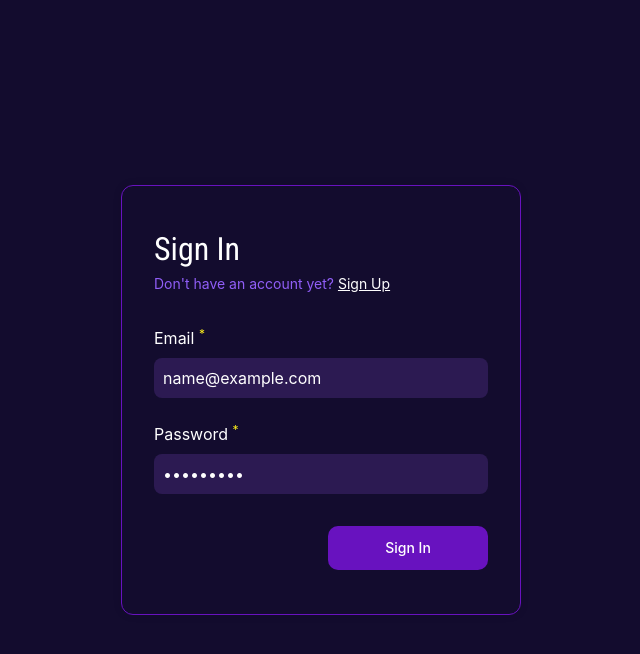
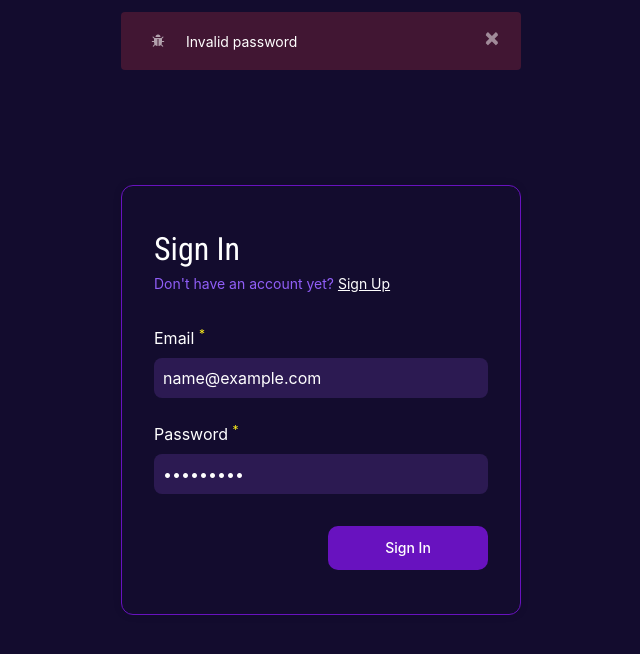
Before and after one commit to WeamAdel/TestsWebApp, a React (Create React App) app: page /sign-in in a window 1280 px wide. Both pictures are taken after typing "name@example.com", "Sample123" into the empty fields and a click on the button "Sign In". Shown: the top 654 px of the page, without its empty margins (319-959 px from the left). Built offline with nearby package versions, Linux system fonts and the light colour scheme; no server answers.

Commit message:
Auth: Sign In Authentication Errors

```diff
--- a/public/assets/styles/css/app.css
+++ b/public/assets/styles/css/app.css
@@ -12,7 +12,12 @@
   --violet-500A: #6c17a6;
   --purple-900: #6812bf;
   --yellow-900: #fff01a;
-  --danger: #e91e63;
+  --danger-900: #e91e63;
+  --danger-800: rgba(220, 56, 72, 0.23);
+  --danger-700: rgba(220, 56, 72, 0.16);
+  --success-900: #35dc6d;
+  --success-800: rgba(#35dc6d, 0.23);
+  --success-700: rgba(#35dc6d, 0.16);
   /* Fonts */
   --roboto: "Roboto", sans-serif;
   --robotoCondensed: "Roboto Condensed", sans-serif;
@@ -65,7 +70,7 @@ form .input {
   height: 40px;
 }
 form .input.invalid {
-  border-color: var(--danger);
+  border-color: var(--danger-900);
 }
 form .input:focus {
   box-shadow: 0 0 0 0.2rem #6812bf;
@@ -259,26 +264,48 @@ form .error-message::first-letter {
   color: white;
   margin: 0;
   padding: 16px;
-  background-color: var(--blue-800);
   border-radius: 12px;
   max-width: 300px;
   font-size: 14px;
-  position: fixed;
-  right: 32px;
-  transform: translateX(200%);
-  opacity: 0.8;
+  position: fixed !important;
+  top: 12px;
+  left: 50%;
+  z-index: 2;
+  transform: translateX(-50%);
   transition: all 0.25s ease-in-out;
-  z-index: 2;
+  display: flex;
+  align-items: center;
+  white-space: nowrap;
+}
+.toaster .close:hover {
+  color: white;
+}
+.toaster .icon {
+  width: 32px;
+  height: 32px;
+  font-size: 14px;
+  border-radius: 50%;
+  color: rgba(255, 255, 255, 0.6);
+  display: flex;
+  align-items: center;
+  justify-content: center;
+  margin-right: 12px;
 }
 .toaster.show {
   transform: none;
   opacity: 1;
 }
 .toaster.success {
-  border: 2px solid greenyellow;
+  background-color: var(--success-800) !important;
 }
-.toaster.success i {
-  color: greenyellow;
+.toaster.success icon {
+  background-color: var(--success-700);
+}
+.toaster.danger {
+  background-color: var(--danger-800) !important;
+}
+.toaster.danger icon {
+  background-color: var(--danger-700);
 }
 
 main.auth .container {
@@ -288,6 +315,9 @@ main.auth .container {
   justify-content: center;
   padding-top: 32px;
   padding-bottom: 32px;
+}
+main.auth .toaster {
+  min-width: min(100%, 400px);
 }
 main.auth h1 {
   font-size: 32px;
--- a/public/assets/styles/scss/components/_forms.scss
+++ b/public/assets/styles/scss/components/_forms.scss
@@ -22,7 +22,7 @@ form {
     border-color: transparent;
     height: 40px;
     &.invalid {
-      border-color: var(--danger);
+      border-color: var(--danger-900);
     }
     &:focus {
       box-shadow: 0 0 0 0.2rem rgb(104 18 191);
--- a/public/assets/styles/scss/components/_toaster.scss
+++ b/public/assets/styles/scss/components/_toaster.scss
@@ -2,16 +2,34 @@
   color: white;
   margin: 0;
   padding: 16px;
-  background-color: var(--blue-800);
   border-radius: 12px;
   max-width: 300px;
   font-size: 14px;
-  position: fixed;
-  right: 32px;
-  transform: translateX(200%);
-  opacity: 0.8;
+  position: fixed !important;
+  top: 12px;
+  left: 50%;
+  z-index: 2;
+  transform: translateX(-50%);
   transition: all 0.25s ease-in-out;
-  z-index: 2;
+  display: flex;
+  align-items: center;
+  white-space: nowrap;
+
+  .close:hover {
+    color: white;
+  }
+
+  .icon {
+    width: 32px;
+    height: 32px;
+    font-size: 14px;
+    border-radius: 50%;
+    color: rgba(white, 0.6);
+    display: flex;
+    align-items: center;
+    justify-content: center;
+    margin-right: 12px;
+  }
 
   &.show {
     transform: none;
@@ -19,9 +37,16 @@
   }
 
   &.success {
-    border: 2px solid greenyellow;
-    i {
-      color: greenyellow;
+    background-color: var(--success-800) !important;
+    icon {
+      background-color: var(--success-700);
+    }
+  }
+
+  &.danger {
+    background-color: var(--danger-800) !important;
+    icon {
+      background-color: var(--danger-700);
     }
   }
 }
--- a/public/assets/styles/scss/pages/_auth.scss
+++ b/public/assets/styles/scss/pages/_auth.scss
@@ -6,6 +6,10 @@ main.auth {
     justify-content: center;
     padding-top: 32px;
     padding-bottom: 32px;
+  }
+
+  .toaster {
+    min-width: min(100%, 400px);
   }
 
   h1 {
--- a/src/components/Auth/SignIn.js
+++ b/src/components/Auth/SignIn.js
@@ -8,6 +8,7 @@ import { doAPISignIn } from "../../redux/auth/ActionCreators";
 import { connect } from "react-redux";
 import Inputs from "../Shared/Forms/Inputs/Inputs";
 import Button from "../Shared/Button";
+import Toaster from "../Shared/Toaster";
 
 function SignIn({ doSignIn, app, signIn, history, isLogged }) {
   const { register, handleSubmit, errors } = useForm({
@@ -28,6 +29,9 @@ function SignIn({ doSignIn, app, signIn, history, isLogged }) {
   return isLogged == false ? (
     <main className="auth sign-in">
       <div className="container">
+        {signIn?.errors ? (
+          <Toaster show={true} type="danger" message={signIn.errors} />
+        ) : null}
         <form onSubmit={handleSubmit(onSubmit)}>
           <h1>Sign In</h1>
           <p>
--- a/src/components/Dashboard/AddTest/AddTest.js
+++ b/src/components/Dashboard/AddTest/AddTest.js
@@ -103,7 +103,6 @@ function AddTest({ history, match, app }) {
   }
 
   function doAPISubmitTest(testData) {
-    console.log(testData);
     setTest({
       ...test,
       isLoading: true,
@@ -117,7 +116,6 @@ function AddTest({ history, match, app }) {
         .ref(`tests/${app.uid}/`)
         .push(testData)
         .then((response) => {
-          console.log(response);
           onTestSuccuess(response.key);
         })
         .catch((error) => {
@@ -174,7 +172,7 @@ function AddTest({ history, match, app }) {
     const question = {
       qid: quesId,
       question: "",
-      answers: [],
+      answers: ["", "", "", ""],
       rightAnswerIndex: "",
     };
     append(question);
--- a/src/components/Shared/Toaster.js
+++ b/src/components/Shared/Toaster.js
@@ -2,10 +2,23 @@ import PropTypes from "prop-types";
 
 export default function Toaster({ type, message, show }) {
   return (
-    <p className={`toaster ${type} ${show ? "show" : ""}`}>
-      <i className={`fa fa-${type == "success" ? "check-circle" : "bug"}`} />{" "}
-      {message}
-    </p>
+    <div
+      className={`toaster alert ${type} alert-dismissible ${show}`}
+      role="alert"
+    >
+      <div className="icon">
+        <i className={`fa fa-${type == "success" ? "double-check" : "bug"}`} />{" "}
+      </div>
+      <span>{message}</span>
+      <button
+        type="button"
+        className="close"
+        data-dismiss="alert"
+        aria-label="Close"
+      >
+        <span aria-hidden="true">&times;</span>
+      </button>
+    </div>
   );
 }
 
--- a/src/redux/auth/ActionCreators.js
+++ b/src/redux/auth/ActionCreators.js
@@ -5,6 +5,13 @@ const onAuthSuccess = ({ apiToken, uid }) => {
   return {
     type: ActionTypes.ON_AUTH_SUCCESS,
     payload: { apiToken, uid },
+  };
+};
+
+const onAuthFail = (errors) => {
+  return {
+    type: ActionTypes.ON_AUTH_FAIL,
+    payload: errors,
   };
 };
 
@@ -74,6 +81,7 @@ export const doAPISignIn = ({ email, password }) => (dispatch) => {
     .post(apiEndPoint, { email, password, returnSecureToken: true })
     .then((res) => {
       dispatch(updateSignInLoadingStatus(false));
+
       if (res.status == 200) {
         const data = res.data;
         dispatch(
@@ -87,6 +95,13 @@ export const doAPISignIn = ({ email, password }) => (dispatch) => {
     .catch((error) => {
       dispatch(updateSignInLoadingStatus(false));
       console.log(error);
+      if ((error.status = 400)) {
+        const message =
+          error.message == "EMAIL_NOT_FOUND"
+            ? "This email does not exist"
+            : "Invalid password";
+        dispatch(onAuthFail(message));
+      }
     });
 };
 
--- a/src/redux/auth/ActionTypes.js
+++ b/src/redux/auth/ActionTypes.js
@@ -1,4 +1,5 @@
 export const ON_AUTH_SUCCESS = "ON_AUTH_SUCCESS";
+export const ON_AUTH_FAIL = "ON_AUTH_FAIL";
 export const UPDATE_SIGN_IN_LOADING_STATUS = "UPDATE_SIGN_IN_LOADING_STATUS";
 export const UPDATE_SIGN_UP_LOADING_STATUS = "UPDATE_SIGN_UP_LOADING_STATUS";
 export const SET_APP_DATA = "SET_APP_DATA";
--- a/src/redux/auth/Reducer.js
+++ b/src/redux/auth/Reducer.js
@@ -25,6 +25,8 @@ export default function reducer(state = initState, action) {
   switch (action.type) {
     case ActionTypes.ON_AUTH_SUCCESS:
       return Utility.onAuthSuccess(state, action.payload);
+    case ActionTypes.ON_AUTH_FAIL:
+      return Utility.onAuthFail(state, action.payload);
     case ActionTypes.UPDATE_SIGN_UP_LOADING_STATUS:
       return Utility.updateSignUpLoadingStatus(state, action.payload);
     case ActionTypes.UPDATE_SIGN_IN_LOADING_STATUS:
--- a/src/redux/auth/Utility.js
+++ b/src/redux/auth/Utility.js
@@ -1,7 +1,6 @@
 import { connect } from "react-redux";
 
 export const onAuthSuccess = function (state, payload) {
-  console.log(payload);
   const data = { uid: payload.uid, apiToken: payload.apiToken };
 
   storeLoginData(data);
@@ -11,6 +10,26 @@ export const onAuthSuccess = function (state, payload) {
     user: {
       ...state.user,
       isLogged: true,
+    },
+    signIn: {
+      ...state.signIn,
+      errors: false,
+    },
+    signUp: {
+      ...state.signUp,
+      errors: false,
+    },
+  };
+};
+
+export const onAuthFail = function (state, errors) {
+  console.log(errors);
+
+  return {
+    ...state,
+    signIn: {
+      ...state.signIn,
+      errors: errors,
     },
   };
 };
```
Also changed, not shown: public/assets/styles/scss/helpers/_variables.scss (+7 -2 lines), 2 other files (tests, documents, lock files or other folders).
